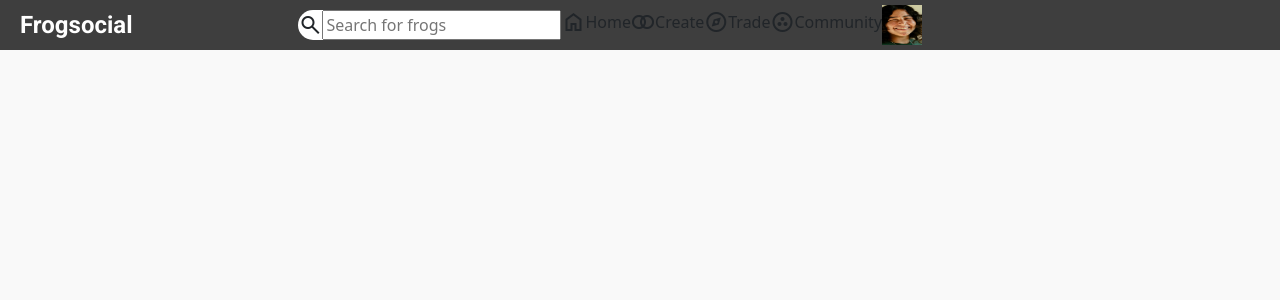
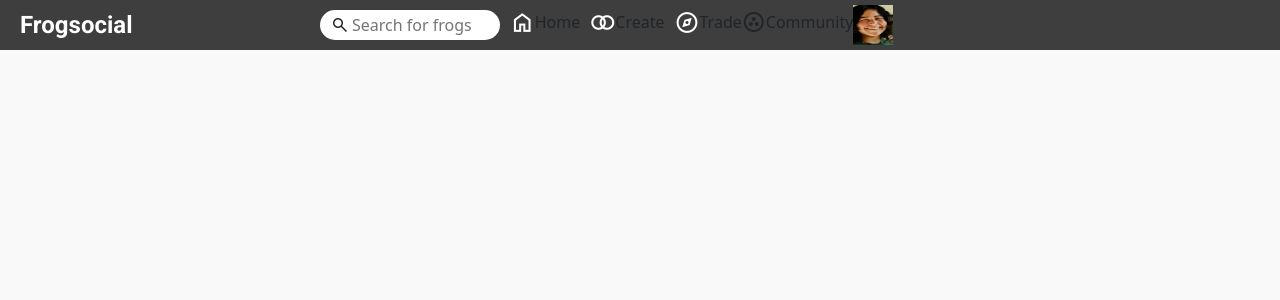
Before and after one commit to 18barbers2/ai-detection-webapp, a React (Vite) app in the folder frontend/: page / in a window 1280 px wide. Shown: the top 300 px of the page. Built offline with nearby package versions, Linux system fonts and the light colour scheme.

Commit message:
formatted search bar additionally

```diff
--- a/frontend/src/components/navbar/Navbar.jsx
+++ b/frontend/src/components/navbar/Navbar.jsx
@@ -23,7 +23,7 @@ function Navbar() {
                     join
                 </span>
                 <div className="NavBarLink">Create</div>
-                <span class="material-symbols-outlined exploreIcon">
+                <span class="material-symbols-outlined createIcon">
                     explore
                 </span>
                 <div className="NavBarLink">Trade</div>
--- a/frontend/src/components/navbar/navbar.css
+++ b/frontend/src/components/navbar/navbar.css
@@ -31,6 +31,36 @@
     cursor: pointer;
 }
 
+.searchIcon {
+    font-size: 20px !important;
+    margin-left: 10px;;
+}
+
+.SearchInput {
+    border: none;
+    width: 70%;
+}
+
+.SearchInput:focus {
+    outline: none;
+}
+
+.homeIcon {
+    margin-left: 10px;
+    font-size: 25px;
+    color: white;
+}
+.createIcon {
+    margin-left: 10px;
+    font-size: 25px;
+    color: white;
+}
+.joinIcon {
+    margin-left: 10px;
+    font-size: 25px;
+    color: white;
+}
+
 .Profile {
     width: 40px;
     height: 40px;
```
